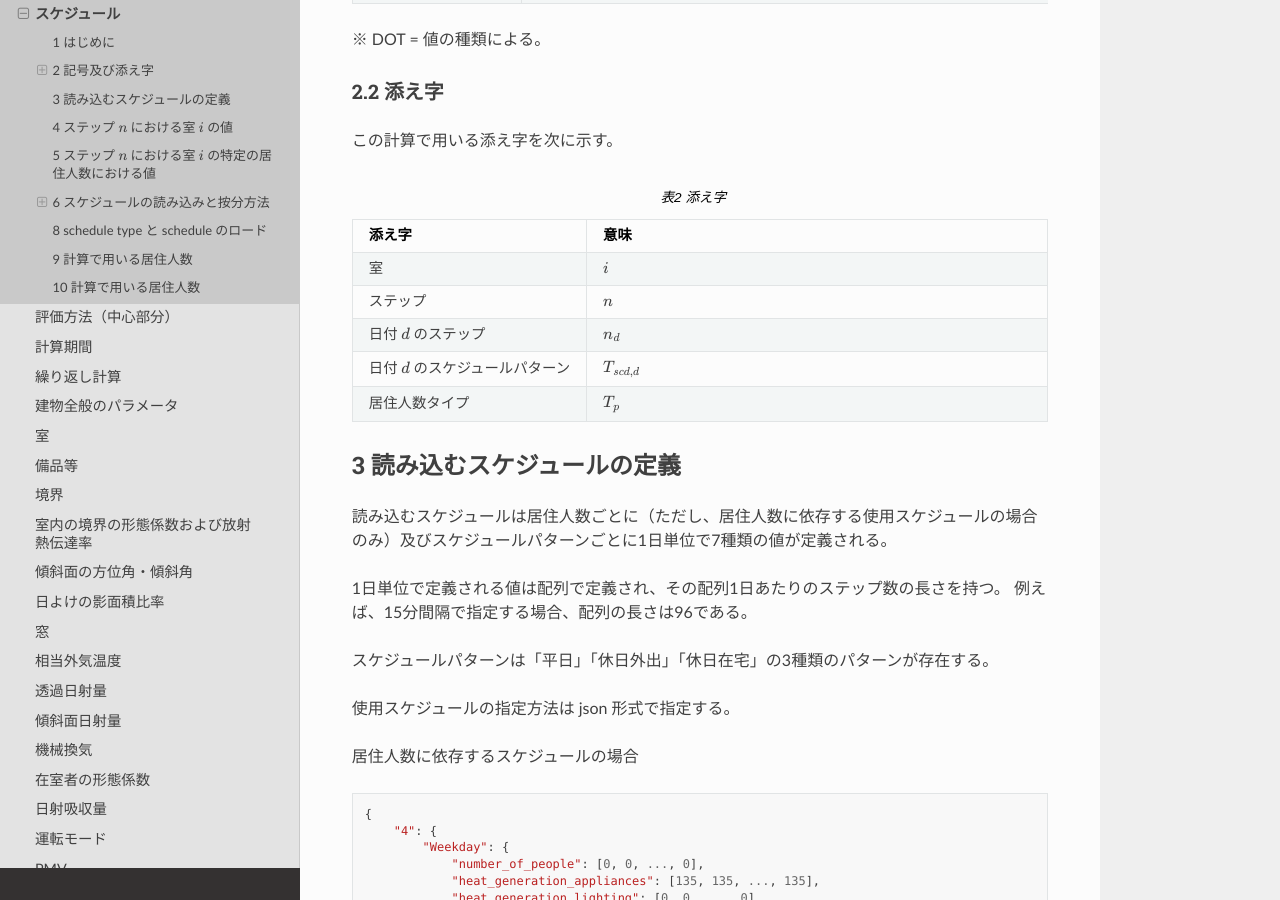
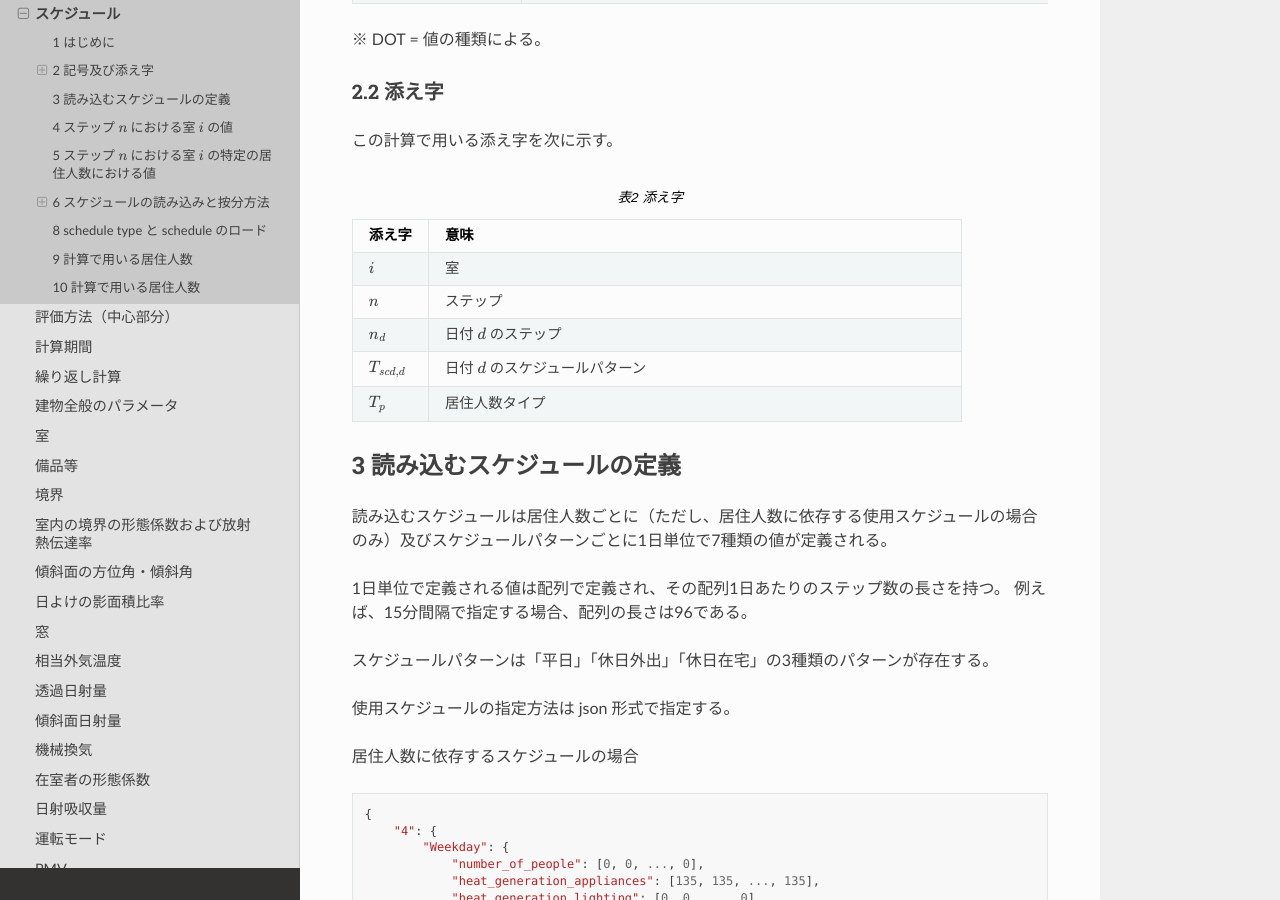
Before and after one commit to HC-Energy/hc-energy-doc-ja, a Sphinx documentation site: the page built from docs/source/contents/03_06_eval_schedule.rst, in a window 1280 px wide and 900 px high, scrolled down 2760 px. Built offline with Sphinx 7.4.7 and the Read the Docs theme 2.0.0, drawn with Linux system fonts in a browser that asks for light colours.

Commit message:
fix table

```diff
--- a/docs/source/contents/03_06_eval_schedule.rst
+++ b/docs/source/contents/03_06_eval_schedule.rst
@@ -179,16 +179,16 @@
 
     * - 添え字
       - 意味
-    * - 室
-      - |i|
-    * - ステップ
-      - |n|
-    * - 日付 |d| のステップ
-      - :math:`n_d`
-    * - 日付 |d| のスケジュールパターン
-      - :math:`T_{scd,d}`
-    * - 居住人数タイプ
-      - :math:`T_p`
+    * - |i|
+      - 室
+    * - |n|
+      - ステップ
+    * - :math:`n_d`
+      - 日付 |d| のステップ
+    * - :math:`T_{scd,d}`
+      - 日付 |d| のスケジュールパターン
+    * - :math:`T_p`
+      - 居住人数タイプ
 
 ------------------------------------------------------------------------------------------------------------------------
 3 読み込むスケジュールの定義
```
